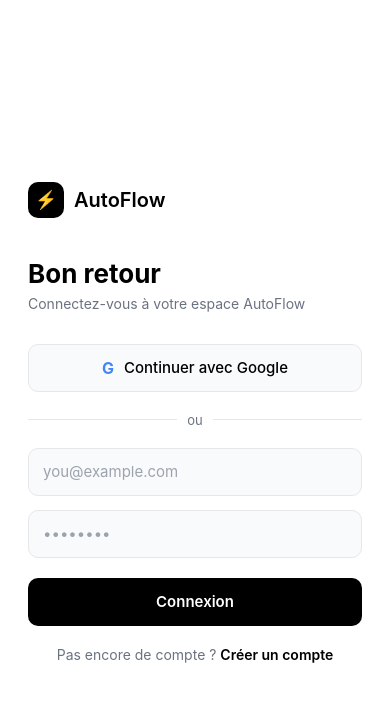
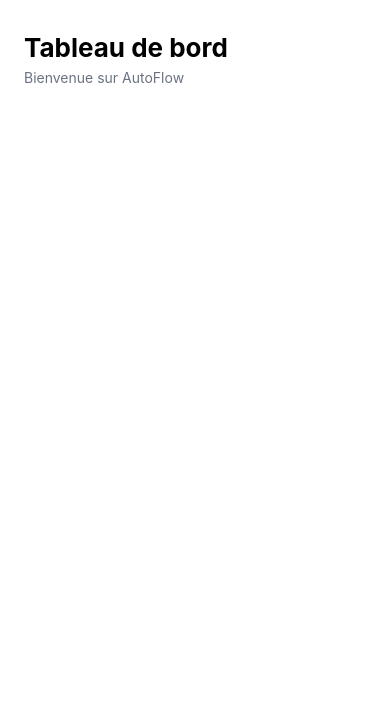
Before and after one commit to 1001franck/AutoFlow, a React Native app in the folder mobile/: screen /Dashboard in a window 390 px wide. Shown: the top 702 px of the page. Built offline with nearby package versions, Linux system fonts and the light colour scheme.

Commit message:
feat(mobile): connexion API - login/register avec navigation vers dashboard

```diff
--- a/mobile/App.tsx
+++ b/mobile/App.tsx
@@ -1,14 +1,21 @@
 import { NavigationContainer } from '@react-navigation/native';
 import { createNativeStackNavigator } from '@react-navigation/native-stack';
 import { LoginScreen } from './src/screens/LoginScreen';
+import { DashboardScreen } from './src/screens/DashboardScreen';
 
-const Stack = createNativeStackNavigator();
+export type RootStackParamList = {
+  Login: undefined;
+  Dashboard: undefined;
+};
+
+const Stack = createNativeStackNavigator<RootStackParamList>();
 
 export default function App() {
   return (
     <NavigationContainer>
       <Stack.Navigator screenOptions={{ headerShown: false }}>
         <Stack.Screen name="Login" component={LoginScreen} />
+        <Stack.Screen name="Dashboard" component={DashboardScreen} />
       </Stack.Navigator>
     </NavigationContainer>
   );
--- /dev/null
+++ b/mobile/src/screens/DashboardScreen.tsx
@@ -0,0 +1,28 @@
+import { View, Text, StyleSheet, useColorScheme } from 'react-native';
+import { SafeAreaView } from 'react-native-safe-area-context';
+
+const THEME = {
+  light: { bg: '#ffffff', text: '#000000', muted: '#6b7280' },
+  dark:  { bg: '#0a0a0a', text: '#ffffff', muted: '#9ca3af' },
+};
+
+export function DashboardScreen() {
+  const scheme = useColorScheme();
+  const c = THEME[scheme === 'dark' ? 'dark' : 'light'];
+
+  return (
+    <SafeAreaView style={[styles.container, { backgroundColor: c.bg }]}>
+      <View style={styles.inner}>
+        <Text style={[styles.title, { color: c.text }]}>Tableau de bord</Text>
+        <Text style={[styles.subtitle, { color: c.muted }]}>Bienvenue sur AutoFlow</Text>
+      </View>
+    </SafeAreaView>
+  );
+}
+
+const styles = StyleSheet.create({
+  container: { flex: 1 },
+  inner: { flex: 1, paddingHorizontal: 24, paddingTop: 32 },
+  title: { fontSize: 26, fontWeight: '700', marginBottom: 6 },
+  subtitle: { fontSize: 14 },
+});
--- a/mobile/src/screens/LoginScreen.tsx
+++ b/mobile/src/screens/LoginScreen.tsx
@@ -8,7 +8,13 @@ import {
   KeyboardAvoidingView,
   Platform,
   useColorScheme,
+  ActivityIndicator,
 } from 'react-native';
+import { useNavigation } from '@react-navigation/native';
+import type { NativeStackNavigationProp } from '@react-navigation/native-stack';
+import AsyncStorage from '@react-native-async-storage/async-storage';
+import type { RootStackParamList } from '../../App';
+import api, { setAccessToken } from '../api/client';
 
 const THEME = {
   light: {
@@ -23,13 +29,35 @@ const THEME = {
   },
 };
 
+type Nav = NativeStackNavigationProp<RootStackParamList, 'Login'>;
+
 export function LoginScreen() {
   const scheme = useColorScheme();
   const c = THEME[scheme === 'dark' ? 'dark' : 'light'];
+  const navigation = useNavigation<Nav>();
 
   const [mode, setMode] = useState<'login' | 'register'>('login');
   const [email, setEmail] = useState('');
   const [password, setPassword] = useState('');
+  const [error, setError] = useState('');
+  const [loading, setLoading] = useState(false);
+
+  const handleSubmit = async () => {
+    setError('');
+    setLoading(true);
+    try {
+      const endpoint = mode === 'login' ? '/auth/login' : '/auth/register';
+      const { data } = await api.post(endpoint, { email, password });
+      setAccessToken(data.accessToken);
+      await AsyncStorage.setItem('isAuth', '1');
+      await AsyncStorage.setItem('userEmail', email);
+      navigation.replace('Dashboard');
+    } catch {
+      setError(mode === 'login' ? 'Identifiants incorrects' : 'Erreur lors de la création du compte');
+    } finally {
+      setLoading(false);
+    }
+  };
 
   return (
     <KeyboardAvoidingView
@@ -91,10 +119,20 @@ export function LoginScreen() {
           autoComplete="password"
         />
 
-        <TouchableOpacity style={[styles.button, { backgroundColor: c.btnBg }]} activeOpacity={0.85}>
-          <Text style={[styles.buttonText, { color: c.btnText }]}>
-            {mode === 'login' ? 'Connexion' : 'Créer un compte'}
-          </Text>
+        {error ? <Text style={styles.error}>{error}</Text> : null}
+
+        <TouchableOpacity
+          style={[styles.button, { backgroundColor: c.btnBg }]}
+          activeOpacity={0.85}
+          onPress={handleSubmit}
+          disabled={loading}
+        >
+          {loading
+            ? <ActivityIndicator color={c.btnText} />
+            : <Text style={[styles.buttonText, { color: c.btnText }]}>
+                {mode === 'login' ? 'Connexion' : 'Créer un compte'}
+              </Text>
+          }
         </TouchableOpacity>
 
         <TouchableOpacity
@@ -141,4 +179,5 @@ const styles = StyleSheet.create({
   switchWrapper: { marginTop: 20, alignItems: 'center' },
   switchText: { fontSize: 14 },
   switchLink: { fontWeight: '600' },
+  error: { fontSize: 13, color: '#ef4444', marginBottom: 10 },
 });
```
